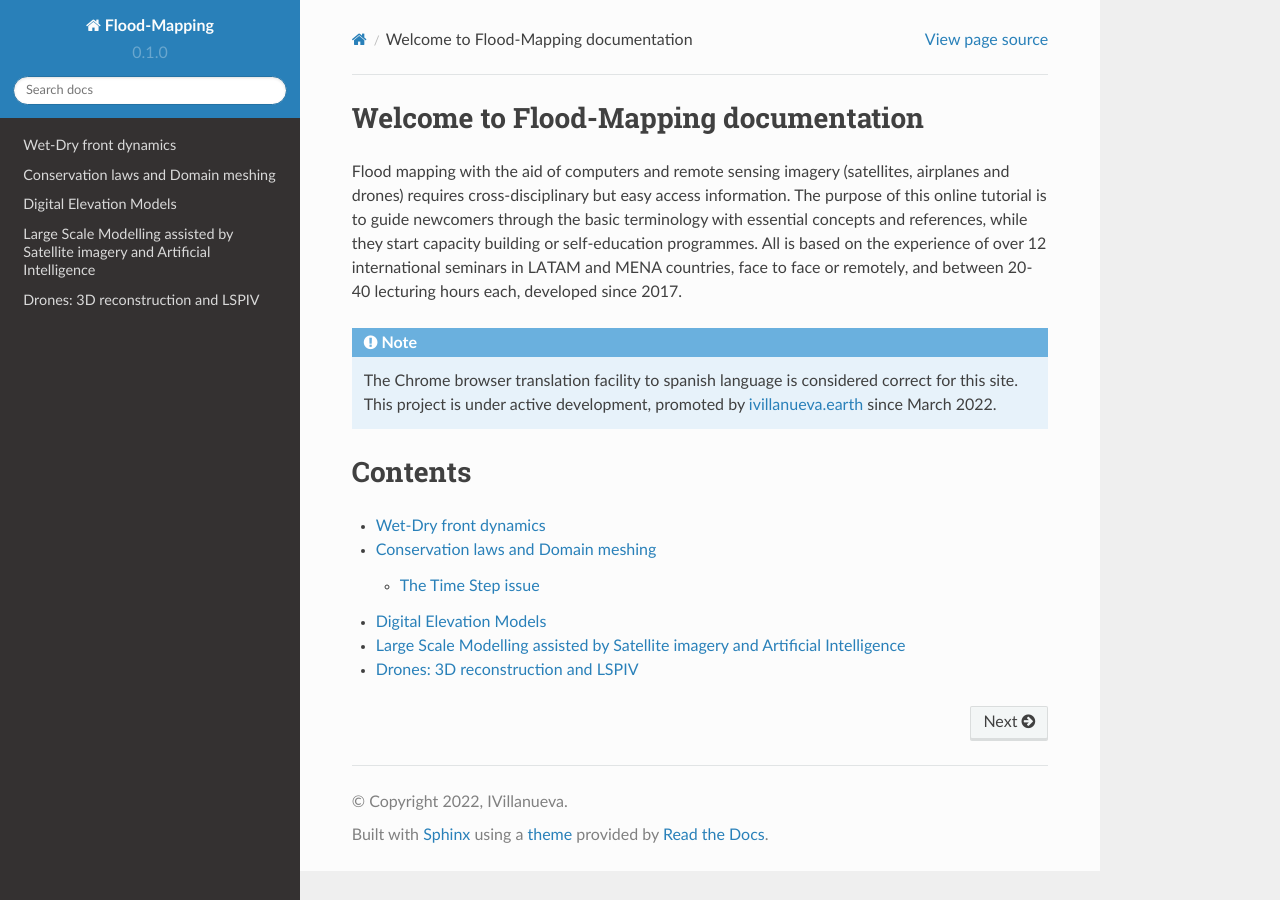
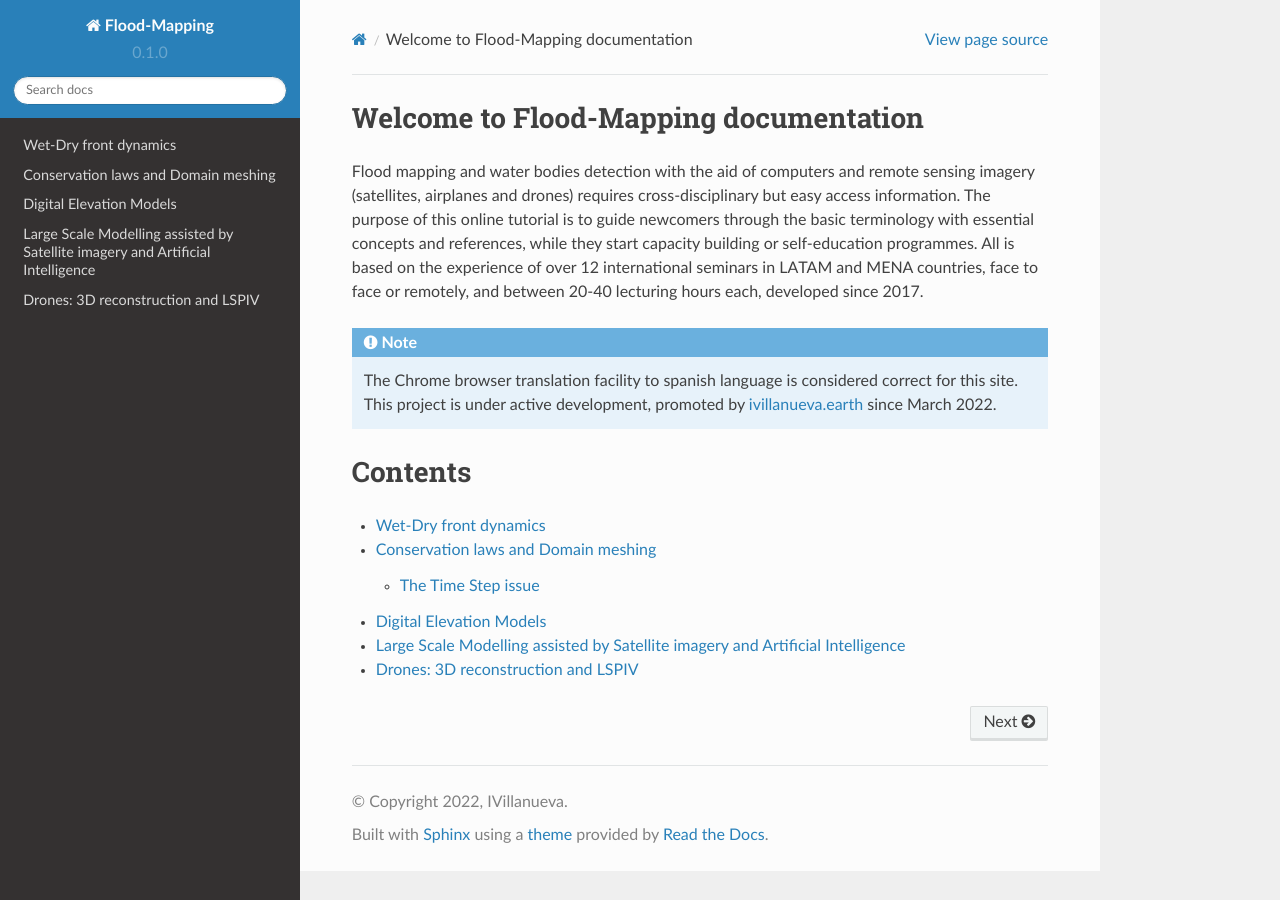
Before and after one commit to ivillamadrid/FloodMapping, a Sphinx documentation site: the page built from docs/source/index.rst, in a window 1280 px wide. Built offline with Sphinx 7.4.7 and the Read the Docs theme 2.0.0, drawn with Linux system fonts in a browser that asks for light colours.

Commit message:
Update index.rst

```diff
--- a/docs/source/index.rst
+++ b/docs/source/index.rst
@@ -1,7 +1,7 @@
 Welcome to Flood-Mapping documentation
 ======================================
 
-Flood mapping with the aid of computers and remote sensing imagery (satellites, airplanes and drones) requires cross-disciplinary but easy access information. The purpose of this online tutorial is to guide newcomers through the basic terminology with essential concepts and references, while they start capacity building  or self-education programmes. All is based on the experience of over 12 international seminars in LATAM and MENA countries, face to face or remotely, and between 20-40 lecturing hours each, developed since 2017.
+Flood mapping and water bodies detection with the aid of computers and remote sensing imagery (satellites, airplanes and drones) requires cross-disciplinary but easy access information. The purpose of this online tutorial is to guide newcomers through the basic terminology with essential concepts and references, while they start capacity building  or self-education programmes. All is based on the experience of over 12 international seminars in LATAM and MENA countries, face to face or remotely, and between 20-40 lecturing hours each, developed since 2017.
 
 .. note::
    The Chrome browser translation facility to spanish language is considered correct for this site.
```
